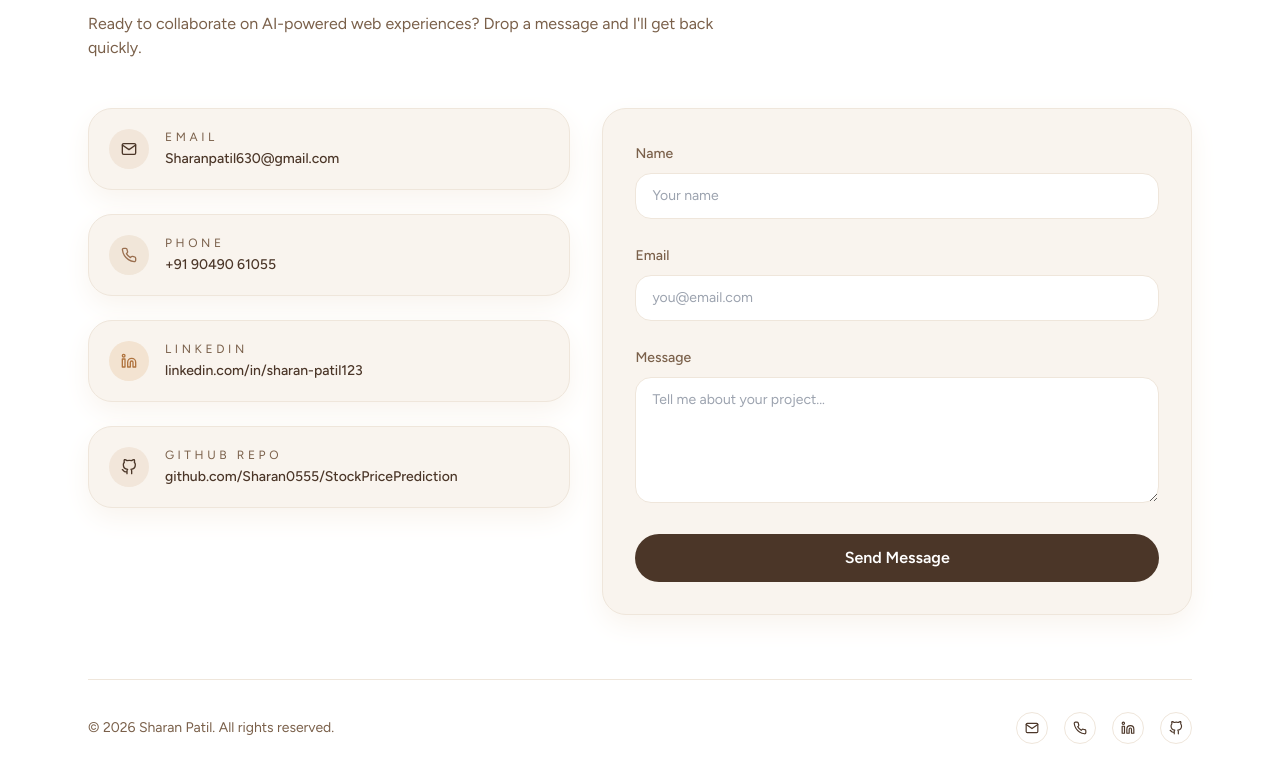
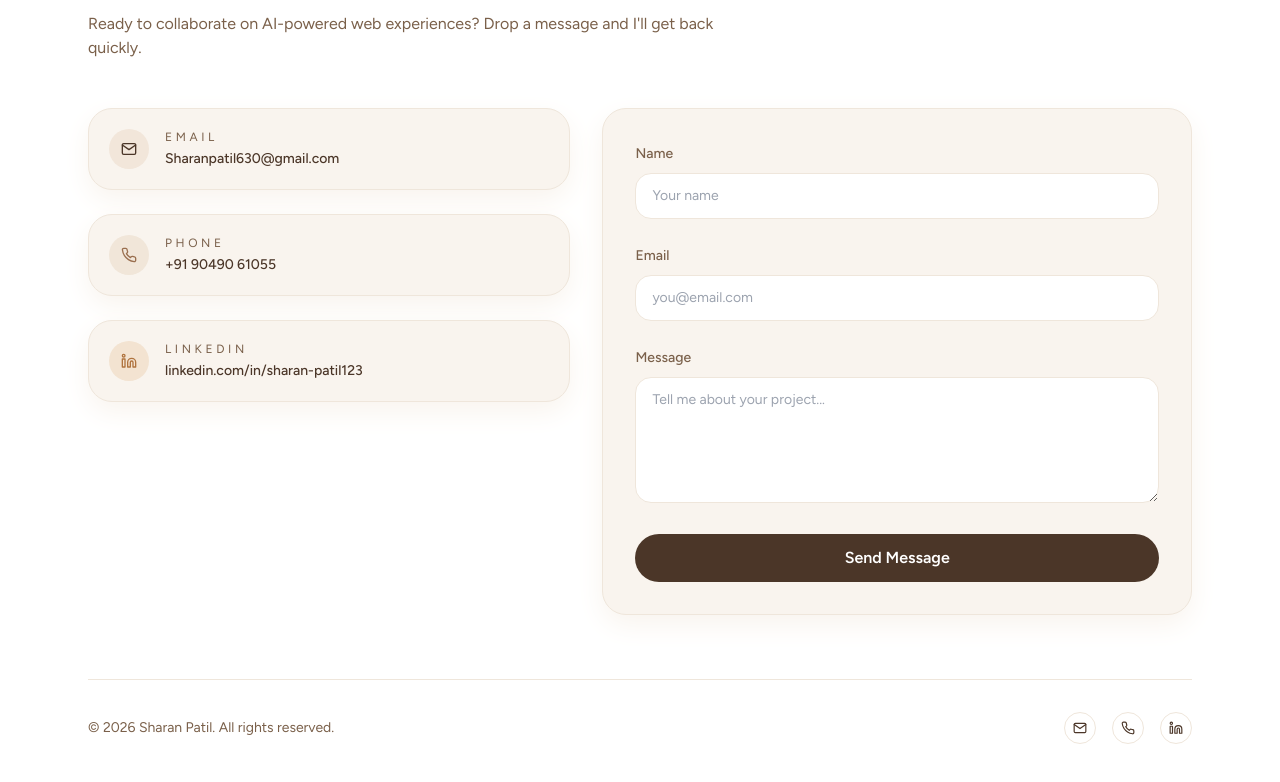
Before and after one commit to Sharan0555/Portfolio, a React (Vite) app: page / in a window 1280 px wide. Shown: the part 3692-4474 px from the top of the page. Built offline with nearby package versions, Linux system fonts and the light colour scheme.

Commit message:
Remove GitHub repo contact card

```diff
--- a/src/components/Contact.jsx
+++ b/src/components/Contact.jsx
@@ -1,6 +1,6 @@
 import { useEffect, useState } from "react";
 import { motion } from "framer-motion";
-import { FiGithub, FiLinkedin, FiMail, FiPhone } from "react-icons/fi";
+import { FiLinkedin, FiMail, FiPhone } from "react-icons/fi";
 import emailjs from "@emailjs/browser";
 
 const contactItems = [
@@ -24,13 +24,6 @@ const contactItems = [
     href: "https://www.linkedin.com/in/sharan-patil123",
     icon: FiLinkedin,
     iconClass: "bg-amber-100 text-amber-600",
-  },
-  {
-    label: "GitHub Repo",
-    value: "github.com/Sharan0555/StockPricePrediction",
-    href: "https://github.com/Sharan0555/StockPricePrediction",
-    icon: FiGithub,
-    iconClass: "bg-navy-100 text-ink",
   },
 ];
 
```
